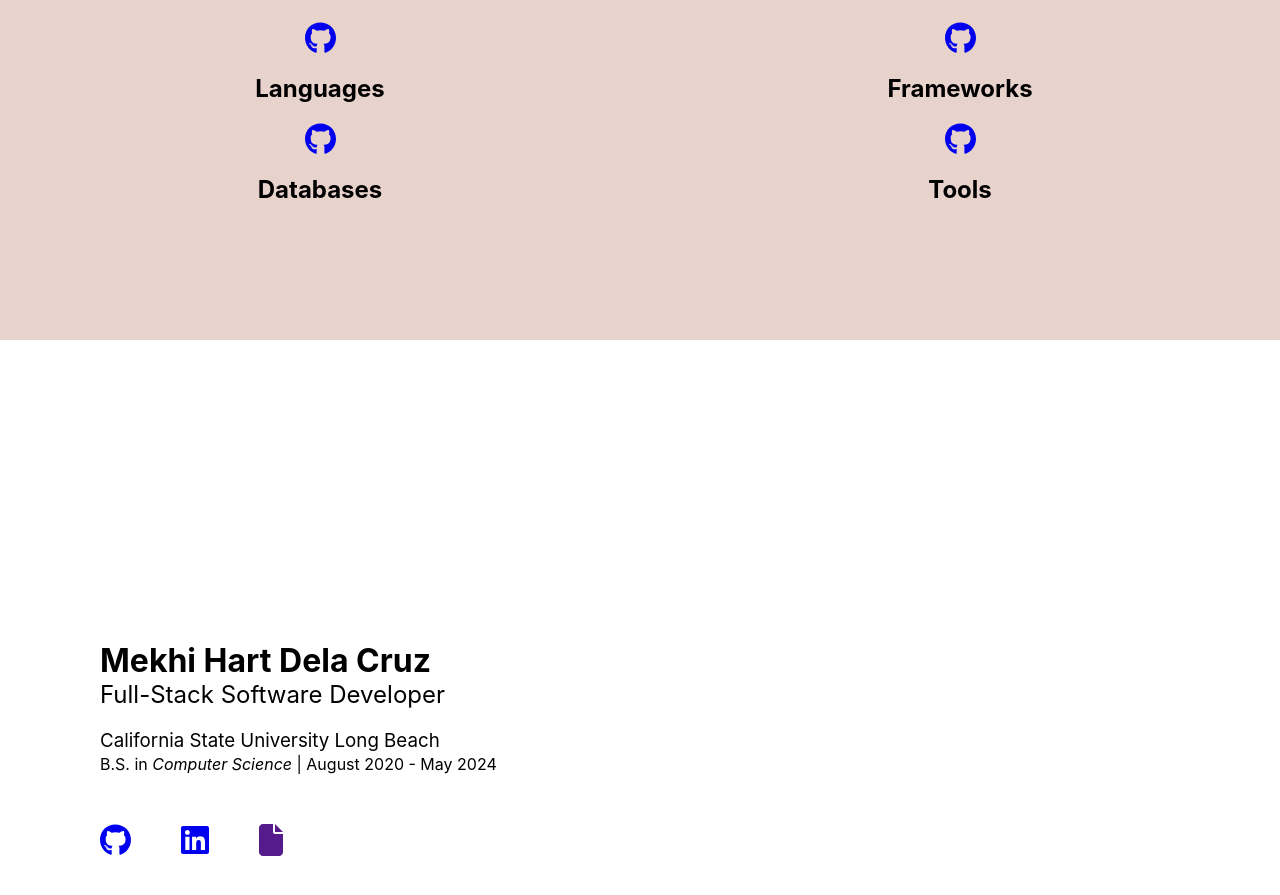
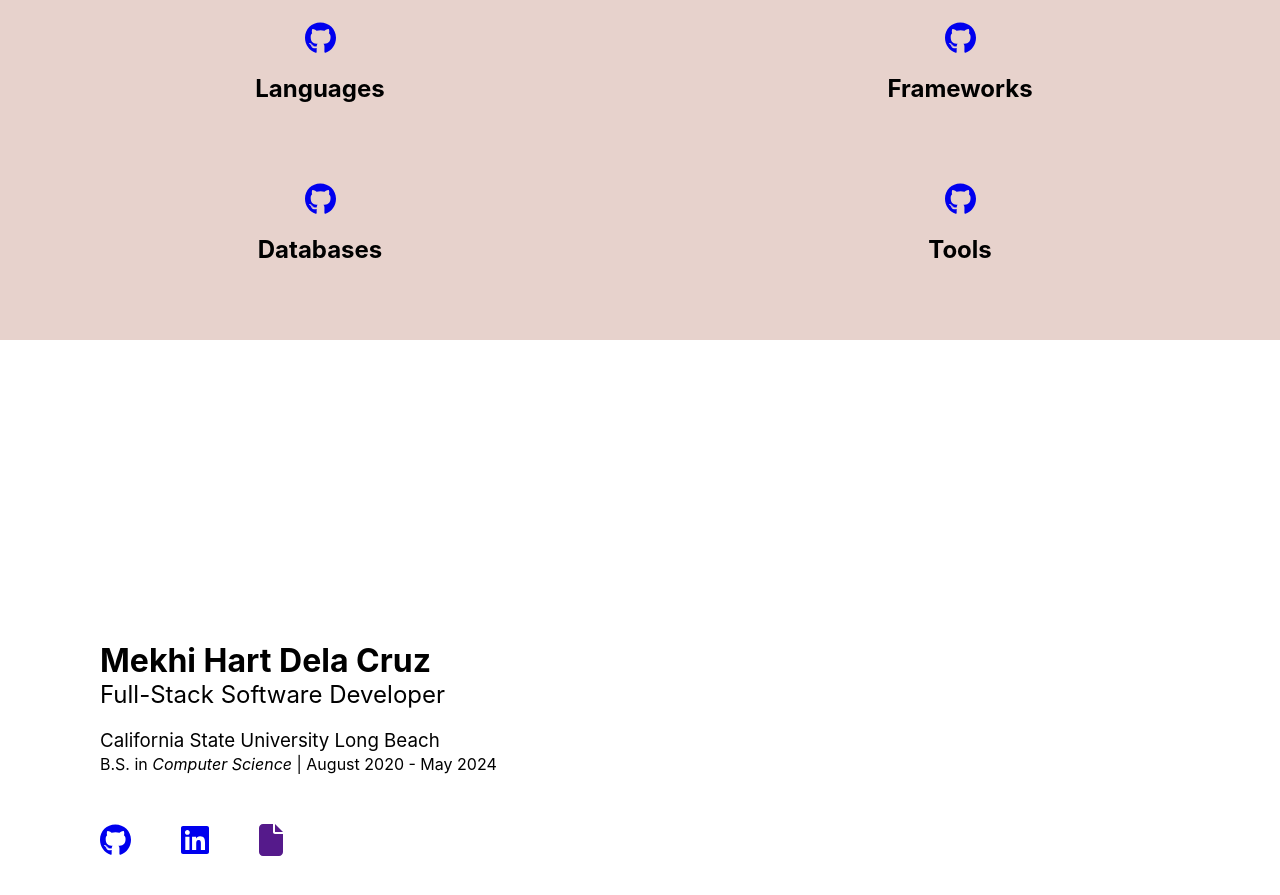
Before and after one commit to MekhiHart/portfolio, a React (Create React App) app: page / in a window 1280 px wide. Shown: the part 960-1855 px from the top of the page. Built offline with nearby package versions, Linux system fonts and the light colour scheme.

Commit message:
added gap between first and seconds row

```diff
--- a/src/Components/Skills.jsx
+++ b/src/Components/Skills.jsx
@@ -7,12 +7,12 @@ export default function Skills(){
     const names = ["Languages", "Frameworks", "Databases","Tools"]
 
     for (let i=1; i<5; i++){
-        const style = i > 2 ? {paddingTop:"10px"} : {}
+        const style = i > 2 ? {paddingTop:"30px"} : {} // * adds gap between first row and second row buttons
         if(i > 2) console.log("style")
         buttons.push(
             (
-                <div>
-                    <a style={style} href="https://github.com/MekhiHart" target='_blank'><FontAwesomeIcon icon={faGithub} size='2x'/></a>
+                <div style={style}>
+                    <a  href="https://github.com/MekhiHart" target='_blank'><FontAwesomeIcon icon={faGithub} size='2x'/></a>
                     <h2>{names[i - 1]}</h2>
                 </div>
             )
```
